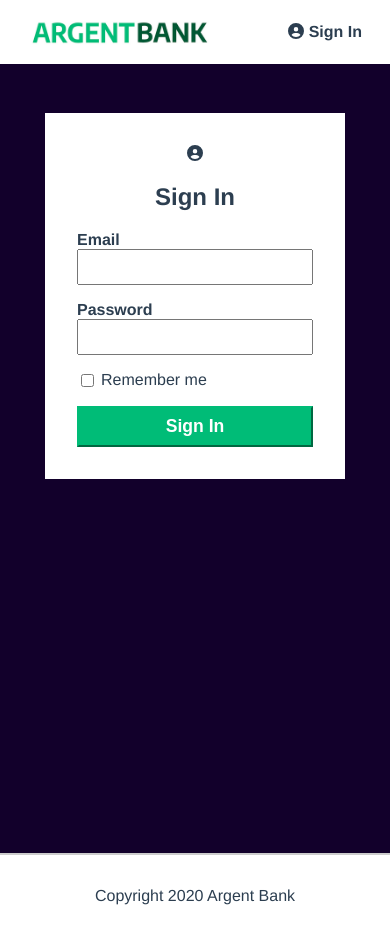
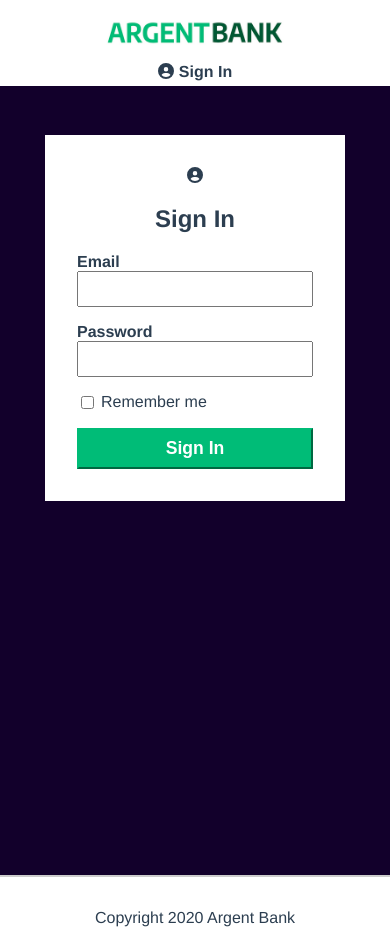
Before and after one commit to pguyon/Guyon_Philippe_projet13, a React (Create React App) app: page /login in a window 390 px wide. Before the commit the page ends 929 px from the top, so only its background shows below. Built offline with nearby package versions, Linux system fonts and the light colour scheme.

Commit message:
update header css

```diff
--- a/src/components/Header/Header.module.css
+++ b/src/components/Header/Header.module.css
@@ -55,3 +55,18 @@
 .firstname {
   margin-right: 15px;
 }
+
+@media screen and (max-width: 450px){
+  .main-nav{
+    display: block;
+    text-align: center;
+  }
+
+  .main-nav-logo {
+    display: block;
+  }
+
+  .main-nav-item {
+    margin: 0;
+  }
+}
--- a/src/components/User/Profile-balance/ProfileBalance.module.css
+++ b/src/components/User/Profile-balance/ProfileBalance.module.css
@@ -34,3 +34,12 @@
     color: white;
     cursor: pointer;
 }
+
+
+@media screen and (max-width: 750px) {
+    .main-balance {
+        display: block;
+        width: 90%;
+    }
+
+}
```
